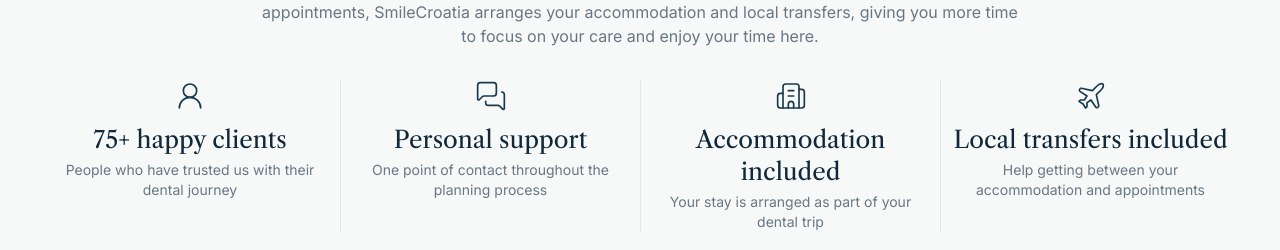
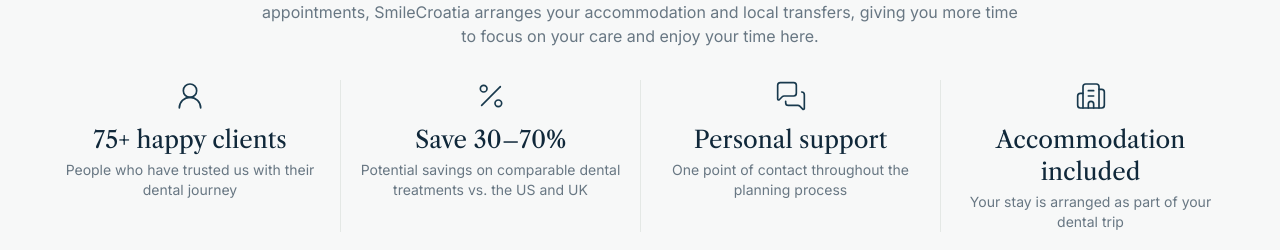
Before and after one commit to ivansusac2209/SmileCroatia, a Vue app: page / in a window 1280 px wide. Shown: the part 3926-4176 px from the top of the page. Built offline with nearby package versions, Linux system fonts and the light colour scheme.

Commit message:
Highlight potential dental treatment savings

```diff
--- a/src/data/home.ts
+++ b/src/data/home.ts
@@ -1,5 +1,5 @@
 import type { Component } from 'vue'
-import { ShieldCheck, ClipboardCheck, UserRound, Plane, CircleCheck, Building2, MessagesSquare } from 'lucide-vue-next'
+import { ShieldCheck, ClipboardCheck, UserRound, Plane, CircleCheck, Building2, MessagesSquare, Percent } from 'lucide-vue-next'
 
 export interface IconText {
   icon: Component
@@ -37,6 +37,7 @@
 
 export const stats: IconText[] = [
   { icon: UserRound, title: '75+ happy clients', text: 'People who have trusted us with their dental journey' },
+  { icon: Percent, title: 'Save 30–70%', text: 'Potential savings on comparable dental treatments vs. the US and UK' },
   { icon: MessagesSquare, title: 'Personal support', text: 'One point of contact throughout the planning process' },
   { icon: Building2, title: 'Accommodation included', text: 'Your stay is arranged as part of your dental trip' },
   { icon: Plane, title: 'Local transfers included', text: 'Help getting between your accommodation and appointments' },
```
